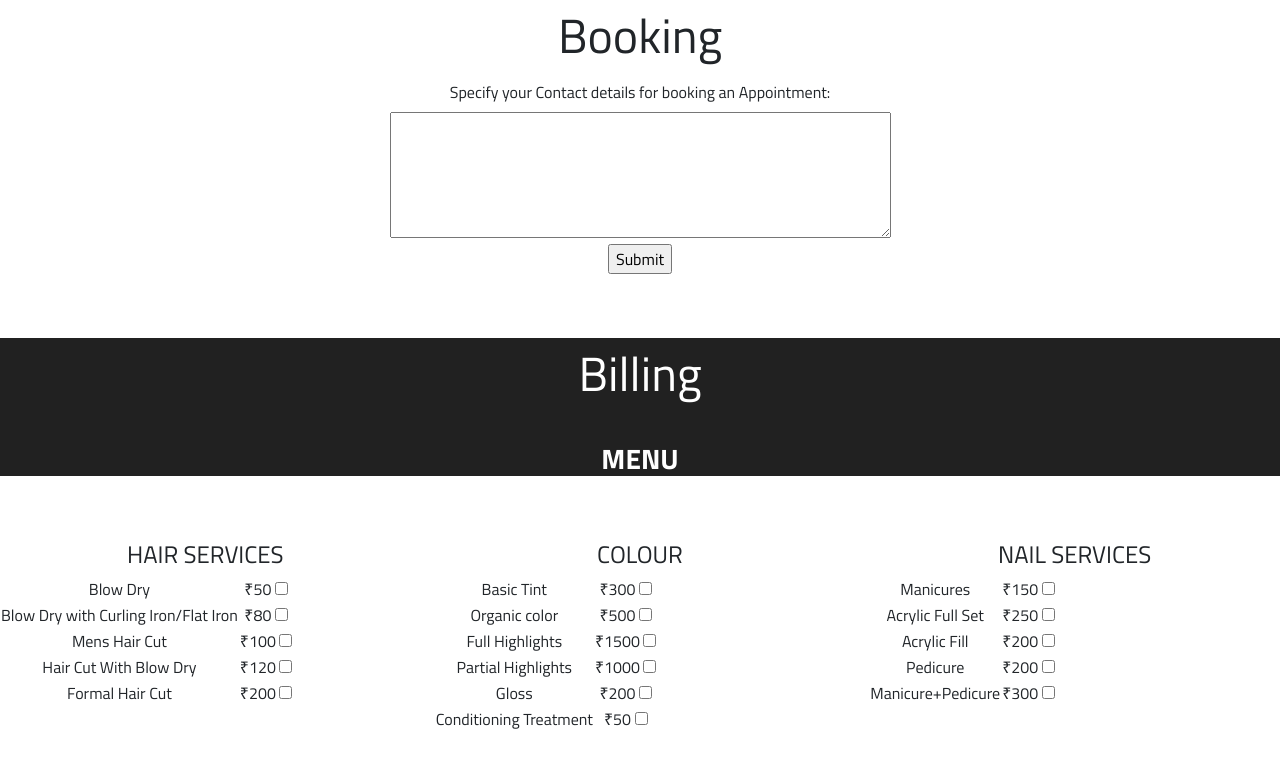
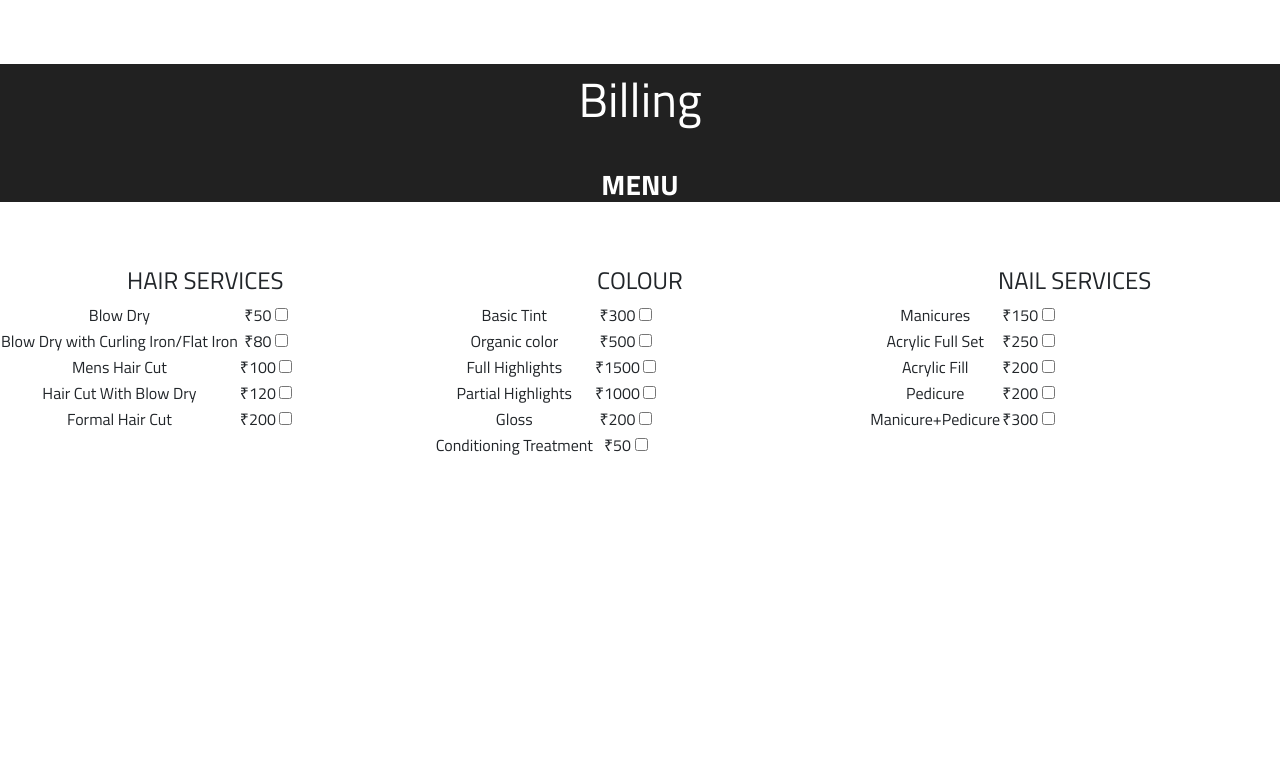
Before and after one commit to vikram210191/shop, a plain HTML site: page billing.html in a window 1280 px wide. Drawn offline with nearby package versions, Linux system fonts and the light colour scheme; a script that the page names is missing.

Commit message:
Add files via upload

```diff
--- a/billing.html
+++ b/billing.html
@@ -31,20 +31,6 @@
 
 </head>
   <body>
-    <section id="book">
-
-
-      <div class="booking-01">
-        <h2>Booking</h2>
-        <form action="mailto:vikram210191@gmail.com" method="post" enctype="text/plain">
-          <label>Specify your Contact details for booking an Appointment:</label>
-          <br>
-          <textarea name="Specify Time:" rows="5" cols="60"></textarea>
-          <br>
-          <input type="submit" name="Submit" value="Submit">
-        </form>
-      </div>
-    </section>
     <section id="bill">
       <div class="bill-head">
         <h2>Billing</h2>
```
